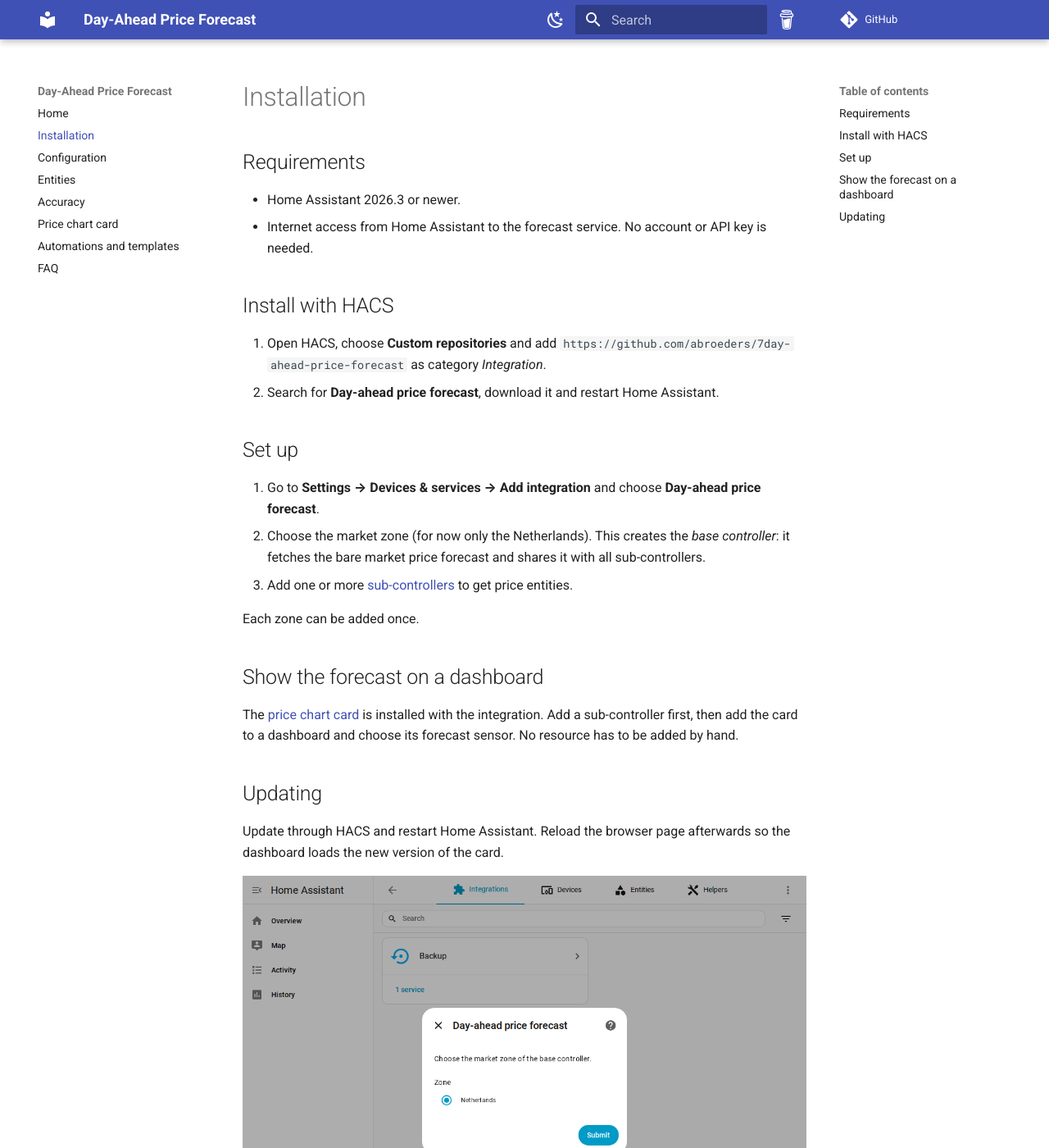
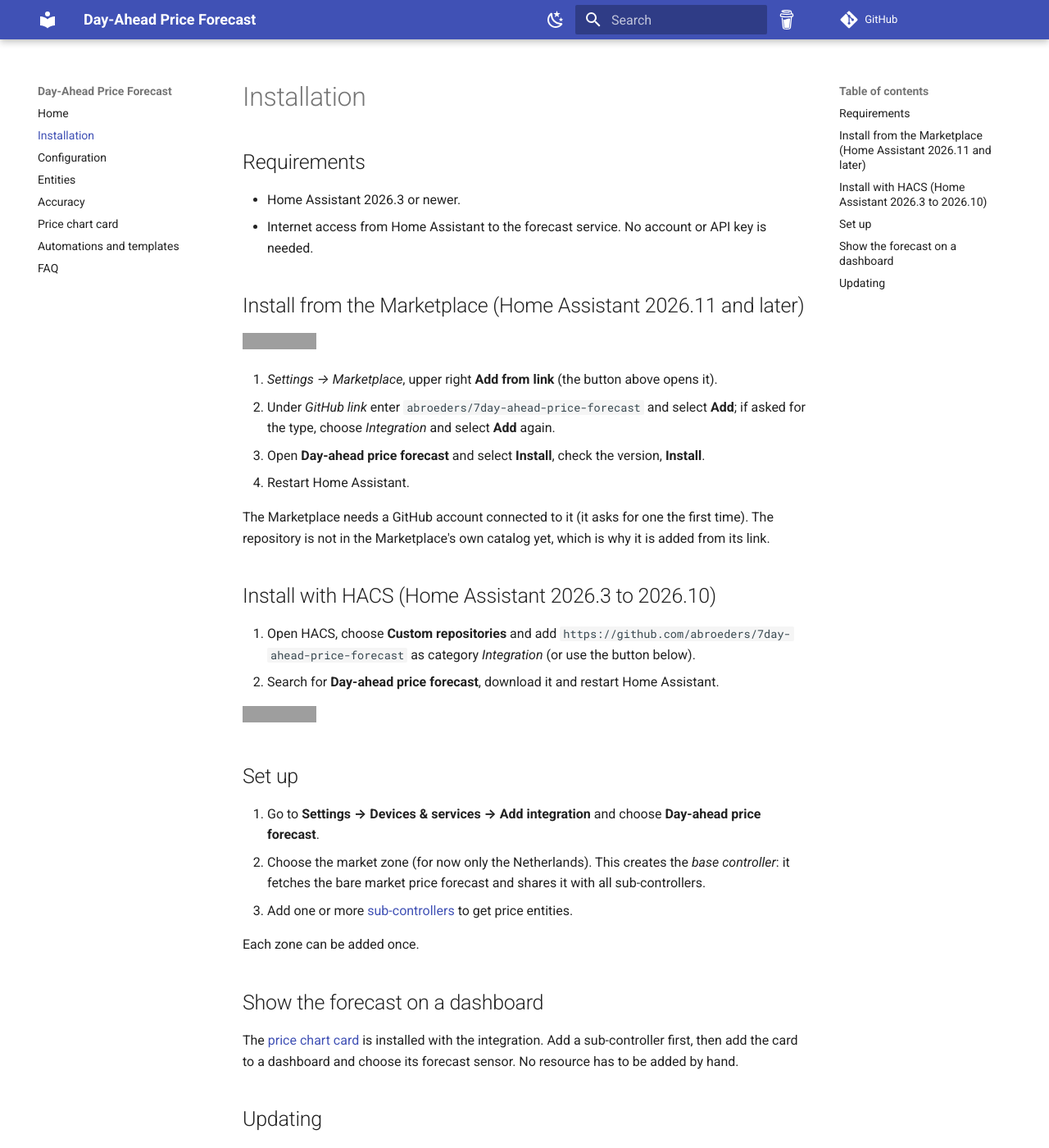
Before and after one commit to abroeders/7day-ahead-price-forecast, an MkDocs documentation site: the page built from docs/installation.md, in a window 1280 px wide and 1400 px high. Shown: the whole window at 82% size. Built offline with MkDocs 1.6.1 and Material for MkDocs 9.7.7, drawn with Linux system fonts in a browser that asks for light colours; comment, search, counter and statistics services are not loaded; some of the changed text lies outside the part shown; grey boxes are pictures that could not be loaded.

Commit message:
docs(installation): install from the Marketplace with an Add from link button

```diff
--- a/docs/installation.md
+++ b/docs/installation.md
@@ -4,10 +4,25 @@
 - Home Assistant 2026.3 or newer.
 - Internet access from Home Assistant to the forecast service. No account or API key is needed.
 
-## Install with HACS
+## Install from the Marketplace (Home Assistant 2026.11 and later)
+
+[![Open your Home Assistant instance and add a repository to the Marketplace.](https://my.home-assistant.io/badges/marketplace_repositories.svg)](https://my.home-assistant.io/redirect/marketplace_repositories/)
+
+1. *Settings → Marketplace*, upper right **Add from link** (the button above opens it).
+2. Under *GitHub link* enter `abroeders/7day-ahead-price-forecast` and select **Add**; if asked for the type,
+   choose *Integration* and select **Add** again.
+3. Open **Day-ahead price forecast** and select **Install**, check the version, **Install**.
+4. Restart Home Assistant.
+
+The Marketplace needs a GitHub account connected to it (it asks for one the first time). The repository is not
+in the Marketplace's own catalog yet, which is why it is added from its link.
+
+## Install with HACS (Home Assistant 2026.3 to 2026.10)
 1. Open HACS, choose **Custom repositories** and add `https://github.com/abroeders/7day-ahead-price-forecast`
-   as category *Integration*.
+   as category *Integration* (or use the button below).
 2. Search for **Day-ahead price forecast**, download it and restart Home Assistant.
+
+[![Open your Home Assistant instance and open this repository in HACS.](https://my.home-assistant.io/badges/hacs_repository.svg)](https://my.home-assistant.io/redirect/hacs_repository/?owner=abroeders&repository=7day-ahead-price-forecast&category=integration)
 
 ## Set up
 1. Go to **Settings → Devices & services → Add integration** and choose **Day-ahead price forecast**.
@@ -22,7 +37,7 @@ The [price chart card](card.md) is installed with the integration. Add a sub-con
 to a dashboard and choose its forecast sensor. No resource has to be added by hand.
 
 ## Updating
-Update through HACS and restart Home Assistant. Reload the browser page afterwards so the dashboard loads the new
+The Marketplace (or HACS) shows the new version under *Settings → Updates*; install it and restart Home Assistant. Reload the browser page afterwards so the dashboard loads the new
 version of the card.
 
 ![Choosing the market zone](images/zone-form.png)
```
Also changed, not shown: CHANGELOG.md (+9 -0 lines), README.md (+5 -2 lines).
